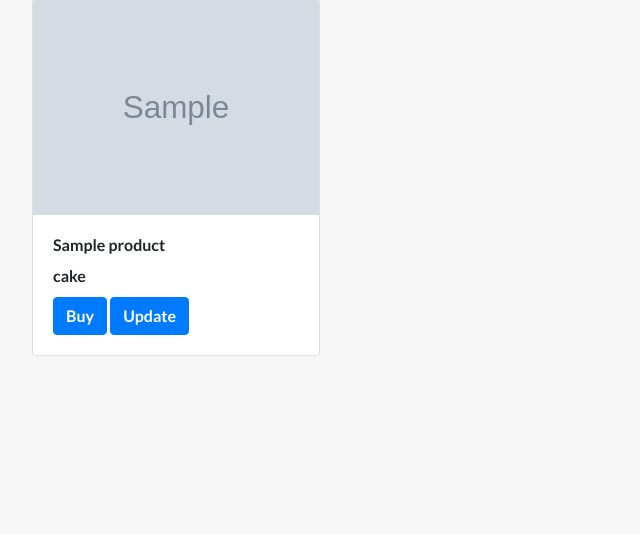
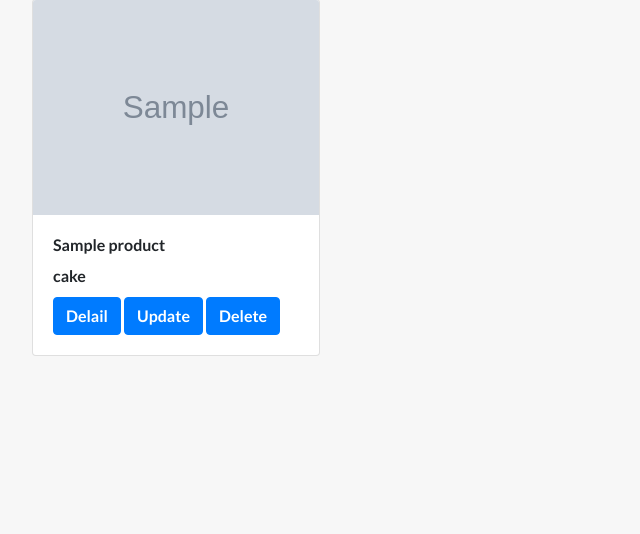
Before and after one commit to olgayordanova/Cake_shop, a Django app: page / in a window 1280 px wide. Shown: the part 149-683 px from the top of the page, without its empty margins (0-640 px from the left). Run offline with Django 3.2, Linux system fonts and the light colour scheme; a user stored in the database is signed in; tables that the repository leaves empty hold one stand-in row (values such as "Sample post"); grey boxes marked "Sample" are stand-in pictures; some libraries are stand-ins or nearby versions.

Commit message:
Add files via upload

```diff
--- a/templates/cake_shop/cake-details.html
+++ b/templates/cake_shop/cake-details.html
@@ -6,12 +6,10 @@
 {#        <p class="card-text">{{ cake.description }}</p>#}
 {#        <h5 class="card-title">{{ cake.price }}</h5>#}
 
-        <a class="btn btn-primary" href="{% url 'product' cake.id %}">Buy</a>
+        <a class="btn btn-primary" href="{% url 'product' cake.id %}">Delail</a>
         {% if request.user.is_staff %}
             <a class="btn btn-primary" href="{% url 'edit' cake.id %}">Update</a>
+            <a class="btn btn-primary" href="{% url 'delete' cake.id %}">Delete</a>
         {% endif %}
-
-
-
     </div>
 </div>
--- a/templates/cake_shop/product.html
+++ b/templates/cake_shop/product.html
@@ -25,7 +25,8 @@
 
 {% block content %}
     <h1 class="text-center">Cake Detail</h1>
-    {% if not request.user.is_authotication %}
+
+    {% if not request.user.is_authenticated %}
          <h3 class="text-center">Please sign in! </h3>
     {% endif %}
     <div class="d-flex p-3">
@@ -41,7 +42,7 @@
         <h6 class="card-title">Discount: {{ cake.discount }}</h6>
 {#        <a class="btn btn-primary" href="{% url 'order' cake.id %}">Buy</a>#}
 {#        <a href="{% url 'author-detail' book.author.pk %}">{{ book.author }}</a>#}
-        {% if request.user.is_authotication %}
+        {% if request.user.is_authenticated %}
             <input type="submit" value="Buy" class="btn btn-primary">
         {% endif %}
     </div>
```
